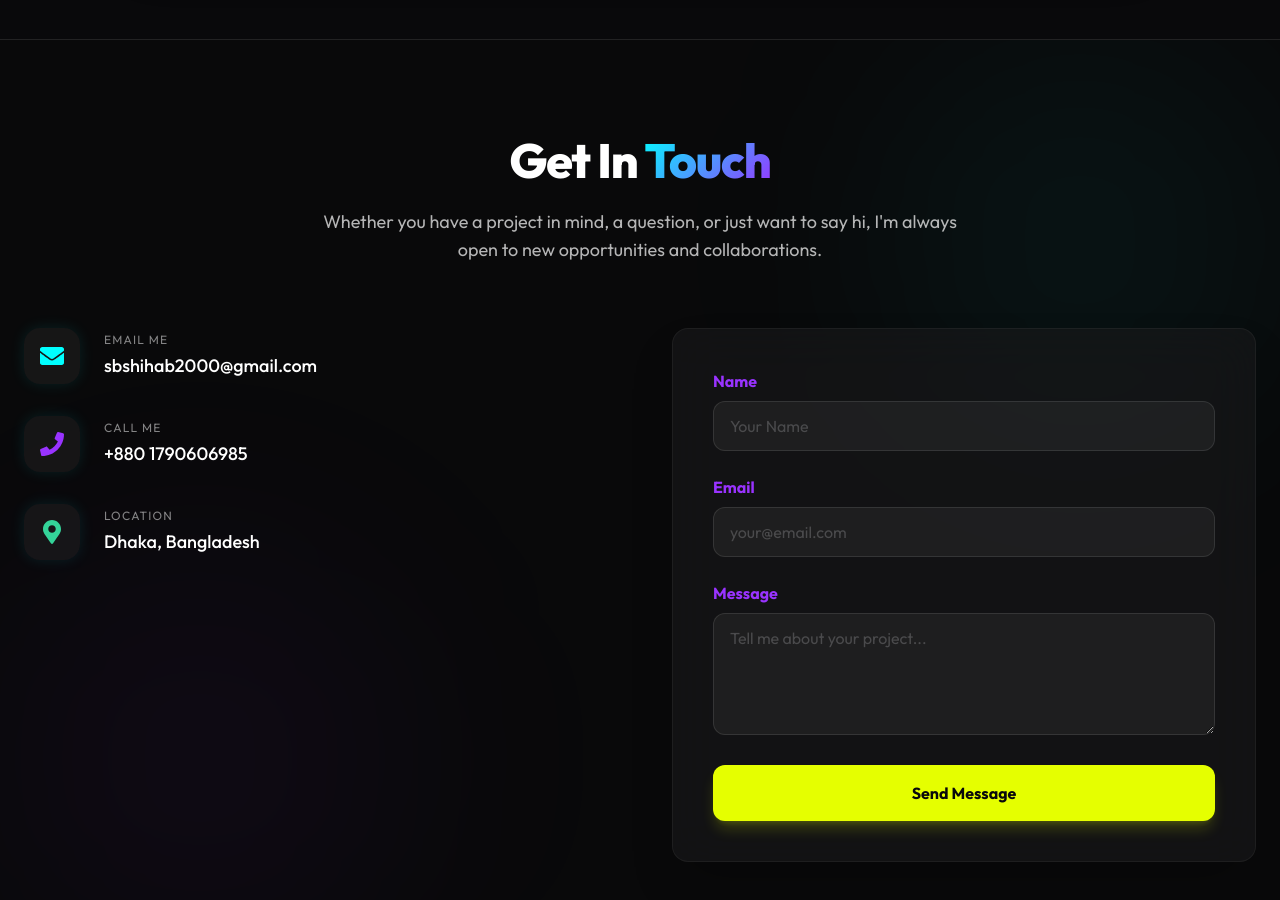
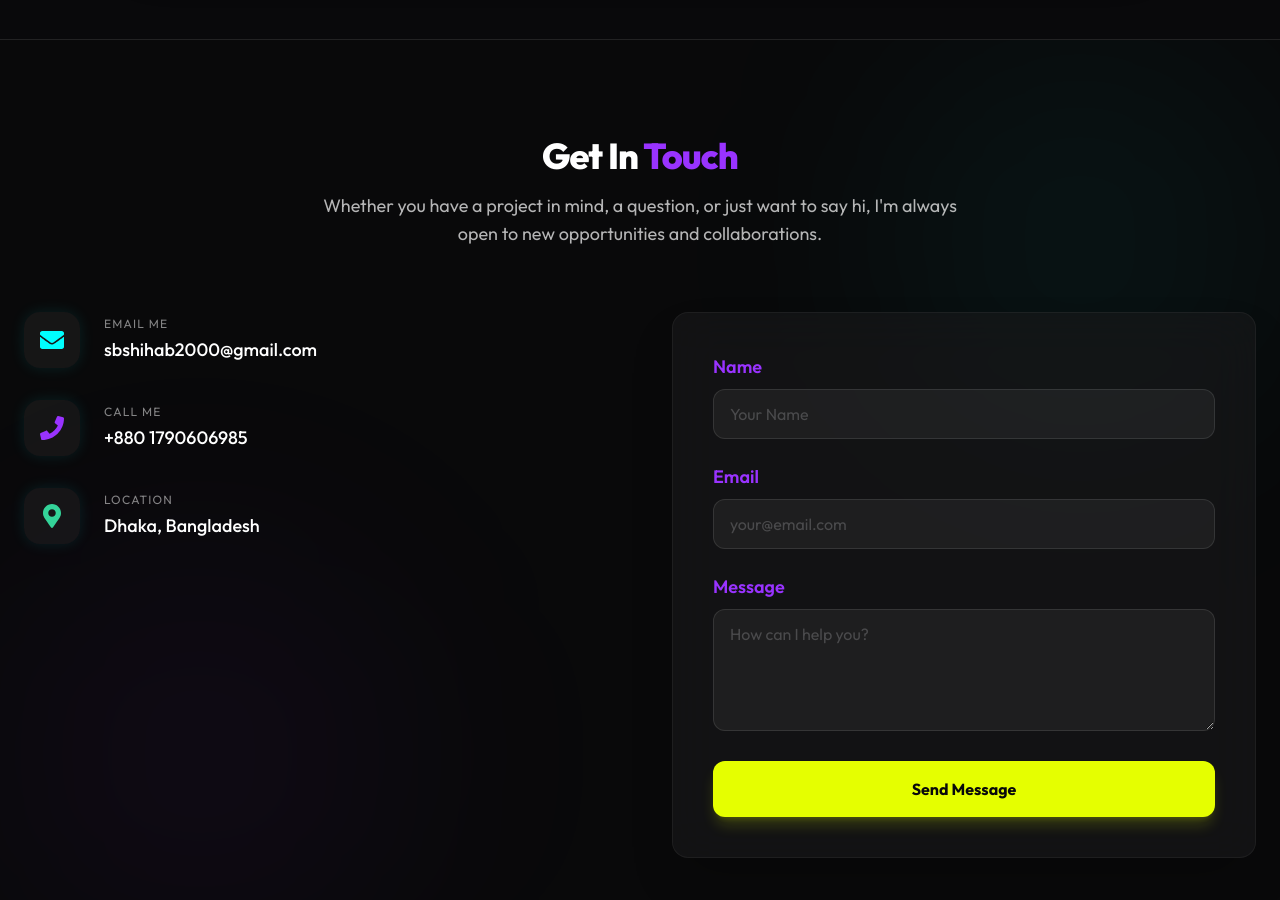
Before and after one commit to sbshihab24/Personal-Portfolio, a React (Vite) app: page / in a window 1280 px wide. Shown: the part 6000-6900 px from the top of the page. Built offline with nearby package versions, Linux system fonts and the light colour scheme.

Commit message:
style: final balanced typography and section scaling

```diff
--- a/src/components/Contact.jsx
+++ b/src/components/Contact.jsx
@@ -48,9 +48,9 @@ const Contact = () => {
                         initial={{ opacity: 0, y: -20 }}
                         whileInView={{ opacity: 1, y: 0 }}
                         viewport={{ once: true }}
-                        className="text-4xl md:text-5xl font-extrabold text-white tracking-tight mb-6"
+                        className="text-3xl md:text-4xl font-extrabold text-white tracking-tight mb-4"
                     >
-                        Get In <span className="text-gradient">Touch</span>
+                        Get In <span className="text-secondary">Touch</span>
                     </motion.h2>
                     <motion.p
                         initial={{ opacity: 0, y: -20 }}
@@ -136,37 +136,37 @@ const Contact = () => {
                         ) : (
                             <form onSubmit={handleSubmit} className="space-y-6">
                                 <div>
-                                    <label htmlFor="name" className="block text-base font-bold text-secondary mb-2">Name</label>
+                                    <label htmlFor="name" className="block text-lg font-semibold text-secondary mb-2">Name</label>
                                     <input
                                         type="text"
                                         id="name"
                                         name="name"
                                         required
                                         placeholder="Your Name"
-                                        className="w-full bg-white/5 border border-white/10 rounded-xl px-4 py-3 text-white placeholder:text-white/20 focus:outline-none focus:border-secondary/50 transition-colors"
+                                        className="w-full bg-white/5 border border-white/10 rounded-xl px-4 py-3 text-white placeholder:text-white/20 focus:outline-none focus:border-secondary transition-all"
                                     />
                                 </div>
                                 <input type="hidden" name="subject" value="New Portfolio Message from Shihab.AI" />
                                 <div>
-                                    <label htmlFor="email" className="block text-base font-bold text-secondary mb-2">Email</label>
+                                    <label htmlFor="email" className="block text-lg font-semibold text-secondary mb-2">Email</label>
                                     <input
                                         type="email"
                                         id="email"
                                         name="email"
                                         required
                                         placeholder="your@email.com"
-                                        className="w-full bg-white/5 border border-white/10 rounded-xl px-4 py-3 text-white placeholder:text-white/20 focus:outline-none focus:border-secondary/50 transition-colors"
+                                        className="w-full bg-white/5 border border-white/10 rounded-xl px-4 py-3 text-white placeholder:text-white/20 focus:outline-none focus:border-secondary transition-all"
                                     />
                                 </div>
                                 <div>
-                                    <label htmlFor="message" className="block text-base font-bold text-secondary mb-2">Message</label>
+                                    <label htmlFor="message" className="block text-lg font-semibold text-secondary mb-2">Message</label>
                                     <textarea
                                         id="message"
                                         name="message"
                                         required
                                         rows="4"
-                                        placeholder="Tell me about your project..."
-                                        className="w-full bg-white/5 border border-white/10 rounded-xl px-4 py-3 text-white placeholder:text-white/20 focus:outline-none focus:border-secondary/50 transition-colors"
+                                        placeholder="How can I help you?"
+                                        className="w-full bg-white/5 border border-white/10 rounded-xl px-4 py-3 text-white placeholder:text-white/20 focus:outline-none focus:border-secondary transition-all"
                                     ></textarea>
                                 </div>
                                 <motion.button
```
